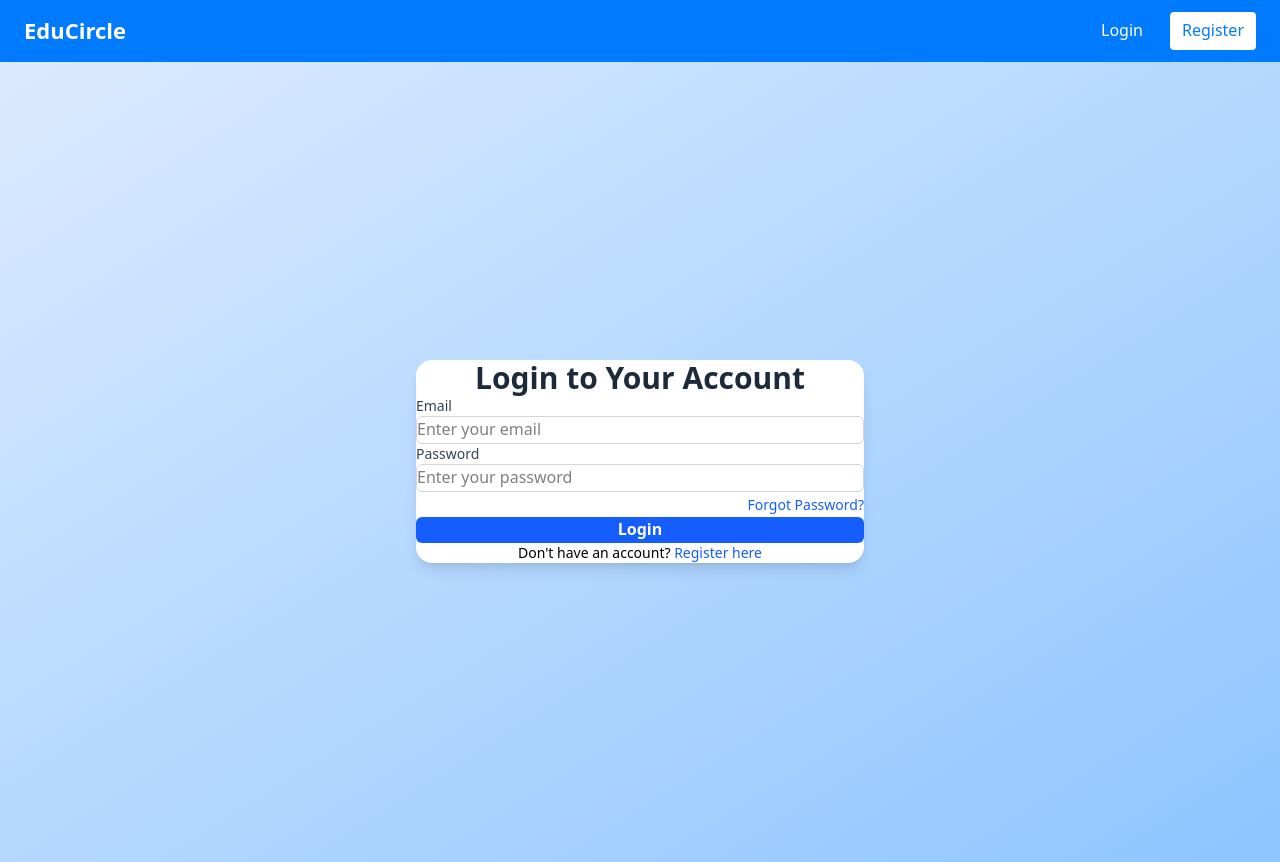
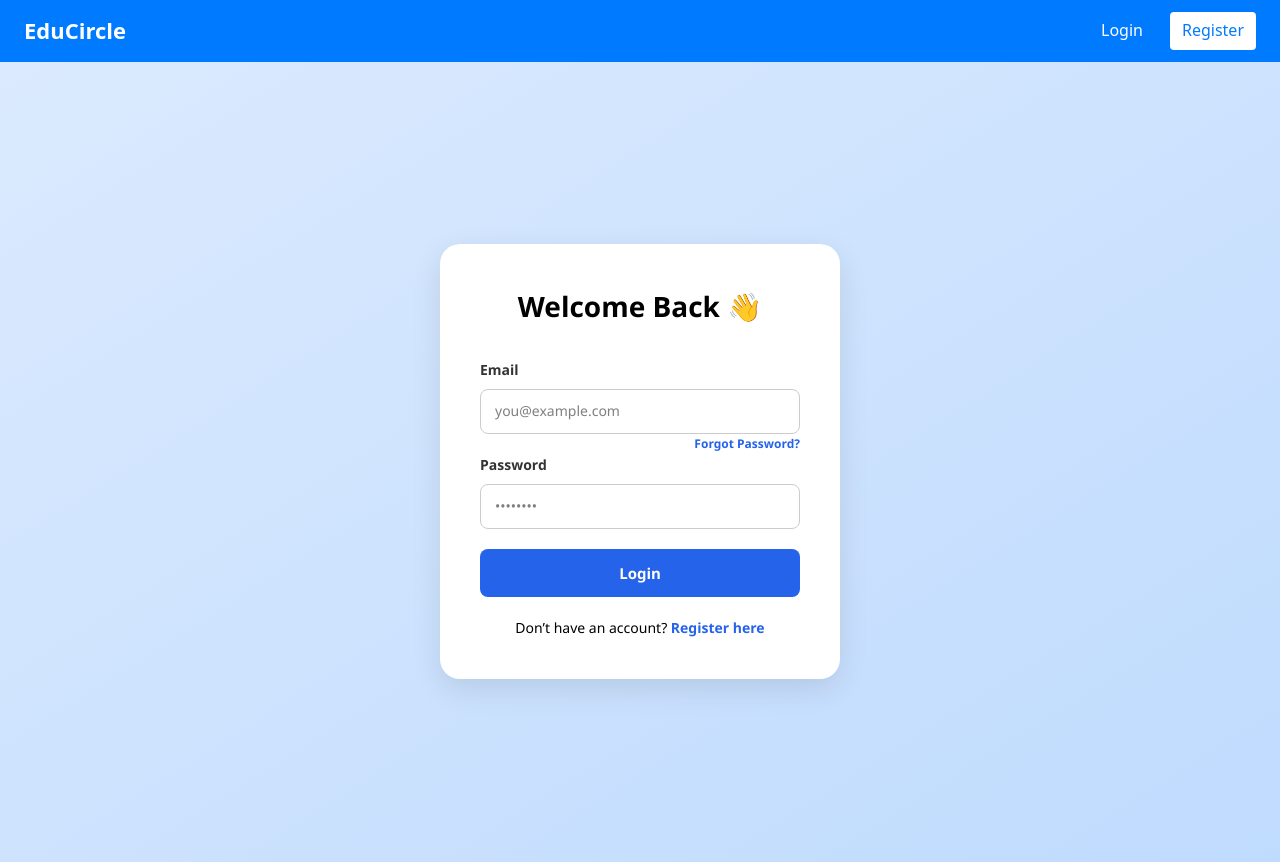
Before and after one commit to dheerajjgour/edu-social-frontend, a React (Vite) app: page /login in a window 1280 px wide. Built offline with nearby package versions, Linux system fonts and the light colour scheme.

Commit message:
changes after removing tailwind

```diff
--- a/package.json
+++ b/package.json
@@ -15,6 +15,7 @@
     "react": "^19.1.0",
     "react-dom": "^19.1.0",
     "react-hot-toast": "^2.5.2",
+    "react-icons": "^5.5.0",
     "react-router-dom": "^7.7.0"
   },
   "devDependencies": {
--- a/src/App.css
+++ b/src/App.css
@@ -72,3 +72,205 @@ body {
     }
 }
 /* REGISTER CSS END */
+/* LOGIN CSS START */
+/* Login Page */
+.login-page {
+  min-height: 100vh;
+  background: linear-gradient(to bottom right, #dbeafe, #bfdbfe);
+  display: flex;
+  align-items: center;
+  justify-content: center;
+  padding: 20px;
+  font-family: 'Segoe UI', sans-serif;
+}
+
+/* Login Box */
+.login-box {
+  background-color: white;
+  padding: 40px;
+  border-radius: 20px;
+  width: 100%;
+  max-width: 400px;
+  box-shadow: 0 10px 30px rgba(0, 0, 0, 0.1);
+}
+
+/* Title */
+.login-title {
+  text-align: center;
+  font-size: 28px;
+  font-weight: bold;
+  margin-bottom: 30px;
+}
+
+/* Form */
+.login-form .form-group {
+  margin-bottom: 20px;
+}
+
+.login-form label {
+  display: block;
+  font-size: 14px;
+  font-weight: 600;
+  color: #333;
+  margin-bottom: 8px;
+}
+
+.login-form input {
+  width: 100%;
+  padding: 10px 14px;
+  border: 1px solid #ccc;
+  border-radius: 8px;
+  font-size: 14px;
+  transition: border 0.2s ease;
+}
+
+.login-form input:focus {
+  outline: none;
+  border-color: #3b82f6;
+}
+
+/* Button */
+.login-button {
+  width: 100%;
+  padding: 12px;
+  background-color: #2563eb;
+  color: white;
+  font-weight: bold;
+  border: none;
+  border-radius: 8px;
+  font-size: 15px;
+  cursor: pointer;
+  transition: background 0.2s ease;
+}
+
+.login-button:hover {
+  background-color: #1d4ed8;
+}
+
+.login-button:disabled {
+  background-color: #93c5fd;
+  cursor: not-allowed;
+}
+
+/* Links */
+.forgot-link {
+  float: right;
+  font-size: 12px;
+  color: #2563eb;
+  cursor: pointer;
+  margin-top: -20px;
+}
+
+.register-text {
+  text-align: center;
+  margin-top: 20px;
+  font-size: 14px;
+}
+
+.register-link {
+  color: #2563eb;
+  font-weight: 600;
+  cursor: pointer;
+}
+
+/* Error */
+.error-box {
+  background-color: #fee2e2;
+  color: #b91c1c;
+  text-align: center;
+  padding: 10px;
+  border-radius: 6px;
+  font-size: 13px;
+  margin-bottom: 20px;
+}
+
+/* LOGIN CSS END */
+/* FORGOT PASS CSS START */
+.forgot-container {
+  min-height: 100vh;
+  background: linear-gradient(to bottom right, #dbeafe, #bfdbfe);
+  display: flex;
+  justify-content: center;
+  align-items: center;
+  padding: 20px;
+  font-family: 'Segoe UI', sans-serif;
+}
+
+.forgot-box {
+  background: white;
+  padding: 40px;
+  border-radius: 20px;
+  width: 100%;
+  max-width: 400px;
+  box-shadow: 0 10px 30px rgba(0, 0, 0, 0.1);
+}
+
+.forgot-title {
+  text-align: center;
+  font-size: 24px;
+  font-weight: bold;
+  color: #1f2937;
+  margin-bottom: 25px;
+}
+
+.forgot-form {
+  display: flex;
+  flex-direction: column;
+  gap: 15px;
+}
+
+.forgot-input {
+  padding: 10px 14px;
+  border: 1px solid #ccc;
+  border-radius: 8px;
+  font-size: 14px;
+  transition: border 0.2s ease;
+}
+
+.forgot-input:focus {
+  border-color: #3b82f6;
+  outline: none;
+}
+
+.forgot-button {
+  padding: 12px;
+  border: none;
+  border-radius: 8px;
+  font-weight: bold;
+  color: white;
+  font-size: 15px;
+  cursor: pointer;
+  transition: background 0.2s ease;
+}
+
+.forgot-button:disabled {
+  opacity: 0.6;
+  cursor: not-allowed;
+}
+
+/* Color variants */
+.forgot-button.blue {
+  background-color: #2563eb;
+}
+
+.forgot-button.blue:hover {
+  background-color: #1d4ed8;
+}
+
+.forgot-button.green {
+  background-color: #16a34a;
+}
+
+.forgot-button.green:hover {
+  background-color: #15803d;
+}
+
+.forgot-button.purple {
+  background-color: #7c3aed;
+}
+
+.forgot-button.purple:hover {
+  background-color: #6d28d9;
+}
+
+/* FORGOT PASS CSS END */
--- a/src/pages/ForgotPassword.jsx
+++ b/src/pages/ForgotPassword.jsx
@@ -76,70 +76,58 @@ const ForgotPassword = () => {
   };
 
   return (
-    <div className="min-h-screen bg-gradient-to-br from-blue-100 to-blue-300 flex items-center justify-center">
+    <div className="forgot-container">
       <Toaster position="top-right" />
-      <div className="bg-white rounded-2xl shadow-lg p-8 sm:p-10 w-full max-w-md">
-        <h2 className="text-2xl font-bold text-center text-gray-800 mb-6">
+      <div className="forgot-box">
+        <h2 className="forgot-title">
           {step === 1 && 'Forgot Password'}
           {step === 2 && 'Verify Reset Code'}
           {step === 3 && 'Set New Password'}
         </h2>
 
         {step === 1 && (
-          <form onSubmit={handleEmailSubmit} className="space-y-5">
+          <form onSubmit={handleEmailSubmit} className="forgot-form">
             <input
               type="email"
               placeholder="Enter your registered email"
               value={email}
               onChange={(e) => setEmail(e.target.value)}
               required
-              className="w-full px-4 py-2 border border-gray-300 rounded-md focus:outline-none focus:ring-2 focus:ring-blue-500"
+              className="forgot-input"
             />
-            <button
-              type="submit"
-              disabled={isSubmitting}
-              className="w-full bg-blue-600 hover:bg-blue-700 text-white py-2 rounded-md disabled:opacity-50"
-            >
+            <button type="submit" disabled={isSubmitting} className="forgot-button blue">
               {isSubmitting ? 'Sending...' : 'Send Reset Link'}
             </button>
           </form>
         )}
 
         {step === 2 && (
-          <form onSubmit={handleCodeVerify} className="space-y-5">
+          <form onSubmit={handleCodeVerify} className="forgot-form">
             <input
               type="text"
               placeholder="Enter the reset code"
               value={resetCode}
               onChange={(e) => setResetCode(e.target.value)}
               required
-              className="w-full px-4 py-2 border border-gray-300 rounded-md focus:outline-none focus:ring-2 focus:ring-blue-500"
+              className="forgot-input"
             />
-            <button
-              type="submit"
-              disabled={isSubmitting}
-              className="w-full bg-green-600 hover:bg-green-700 text-white py-2 rounded-md disabled:opacity-50"
-            >
+            <button type="submit" disabled={isSubmitting} className="forgot-button green">
               {isSubmitting ? 'Verifying...' : 'Verify Code'}
             </button>
           </form>
         )}
 
         {step === 3 && (
-          <form onSubmit={handlePasswordReset} className="space-y-5">
+          <form onSubmit={handlePasswordReset} className="forgot-form">
             <input
               type="password"
               placeholder="Enter your new password"
               value={newPassword}
               onChange={(e) => setNewPassword(e.target.value)}
               required
-              className="w-full px-4 py-2 border border-gray-300 rounded-md focus:outline-none focus:ring-2 focus:ring-blue-500"
+              className="forgot-input"
             />
-            <button
-              type="submit"
-              disabled={isSubmitting}
-              className="w-full bg-purple-600 hover:bg-purple-700 text-white py-2 rounded-md disabled:opacity-50"
-            >
+            <button type="submit" disabled={isSubmitting} className="forgot-button purple">
               {isSubmitting ? 'Resetting...' : 'Reset Password'}
             </button>
           </form>
--- a/src/pages/Login.jsx
+++ b/src/pages/Login.jsx
@@ -8,11 +8,7 @@ const Login = () => {
   const { login } = useContext(UserContext);
   const navigate = useNavigate();
 
-  const [form, setForm] = useState({
-    email: '',
-    password: ''
-  });
-
+  const [form, setForm] = useState({ email: '', password: '' });
   const [errors, setErrors] = useState({});
   const [isSubmitting, setIsSubmitting] = useState(false);
 
@@ -24,12 +20,12 @@ const Login = () => {
   const handleSubmit = async (e) => {
     e.preventDefault();
     setIsSubmitting(true);
-    const toastId = toast.loading("Logging in...");
+    const toastId = toast.loading('Logging in...');
 
     try {
       const response = await axios.post('https://education.jmbliss.com/api/login', {
         ...form,
-        token: 'web-react'
+        token: 'web-react',
       });
 
       const { user, token } = response.data;
@@ -38,7 +34,7 @@ const Login = () => {
         localStorage.setItem('user', JSON.stringify(user));
         localStorage.setItem('token', token);
         login(user);
-        toast.success("Login successful!", { id: toastId });
+        toast.success('Login successful!', { id: toastId });
         navigate('/StudentDashboard');
       }
     } catch (error) {
@@ -55,66 +51,51 @@ const Login = () => {
   };
 
   return (
-    <div className="min-h-screen bg-gradient-to-br from-blue-100 to-blue-300 flex items-center justify-center">
+    <div className="login-page">
       <Toaster position="top-right" />
-     <div className="bg-white rounded-2xl shadow-lg w-full max-w-md p-6 sm:p-8 md:p-10 lg:p-12">
+      <div className="login-box">
+        <h2 className="login-title">Welcome Back 👋</h2>
 
-        <h2 className="text-3xl font-bold text-center text-gray-800 mb-6">Login to Your Account</h2>
+        {errors.general && <div className="error-box">{errors.general}</div>}
 
-        {errors.general && (
-          <div className="text-red-500 text-sm text-center mb-4">{errors.general}</div>
-        )}
-
-        <form onSubmit={handleSubmit} className="space-y-5">
-          <div>
-            <label className="block text-sm font-medium text-gray-700 mb-1">Email</label>
+        <form onSubmit={handleSubmit} className="login-form">
+          <div className="form-group">
+            <label htmlFor="email">Email</label>
             <input
               type="email"
               name="email"
-              placeholder="Enter your email"
+              value={form.email}
               onChange={handleChange}
-              value={form.email}
+              placeholder="you@example.com"
               required
-              className="w-full px-4 py-2 border border-gray-300 rounded-md focus:outline-none focus:ring-2 focus:ring-blue-500"
             />
           </div>
 
-          <div>
-            <label className="block text-sm font-medium text-gray-700 mb-1">Password</label>
+          <div className="form-group">
+            <label htmlFor="password">
+              Password
+              <span className="forgot-link" onClick={() => navigate('/forgot-password')}>
+                Forgot Password?
+              </span>
+            </label>
             <input
               type="password"
               name="password"
-              placeholder="Enter your password"
+              value={form.password}
               onChange={handleChange}
-              value={form.password}
+              placeholder="••••••••"
               required
-              className="w-full px-4 py-2 border border-gray-300 rounded-md focus:outline-none focus:ring-2 focus:ring-blue-500"
             />
-            <div className="text-right mt-1">
-              <span
-                onClick={() => navigate('/forgot-password')}
-                className="text-blue-600 text-sm hover:underline cursor-pointer"
-              >
-                Forgot Password?
-              </span>
-            </div>
           </div>
 
-          <button
-            type="submit"
-            disabled={isSubmitting}
-            className="w-full bg-blue-600 hover:bg-blue-700 transition-all duration-200 text-white font-semibold py-2 rounded-md disabled:opacity-50"
-          >
+          <button type="submit" className="login-button" disabled={isSubmitting}>
             {isSubmitting ? 'Logging in...' : 'Login'}
           </button>
         </form>
 
-        <p className="text-sm text-center mt-5">
-          Don&apos;t have an account?{' '}
-          <span
-            onClick={() => navigate('/register')}
-            className="text-blue-600 hover:underline cursor-pointer font-medium"
-          >
+        <p className="register-text">
+          Don’t have an account?{' '}
+          <span onClick={() => navigate('/register')} className="register-link">
             Register here
           </span>
         </p>
```
Also changed, not shown: 1 other file (tests, documents, lock files or other folders).
